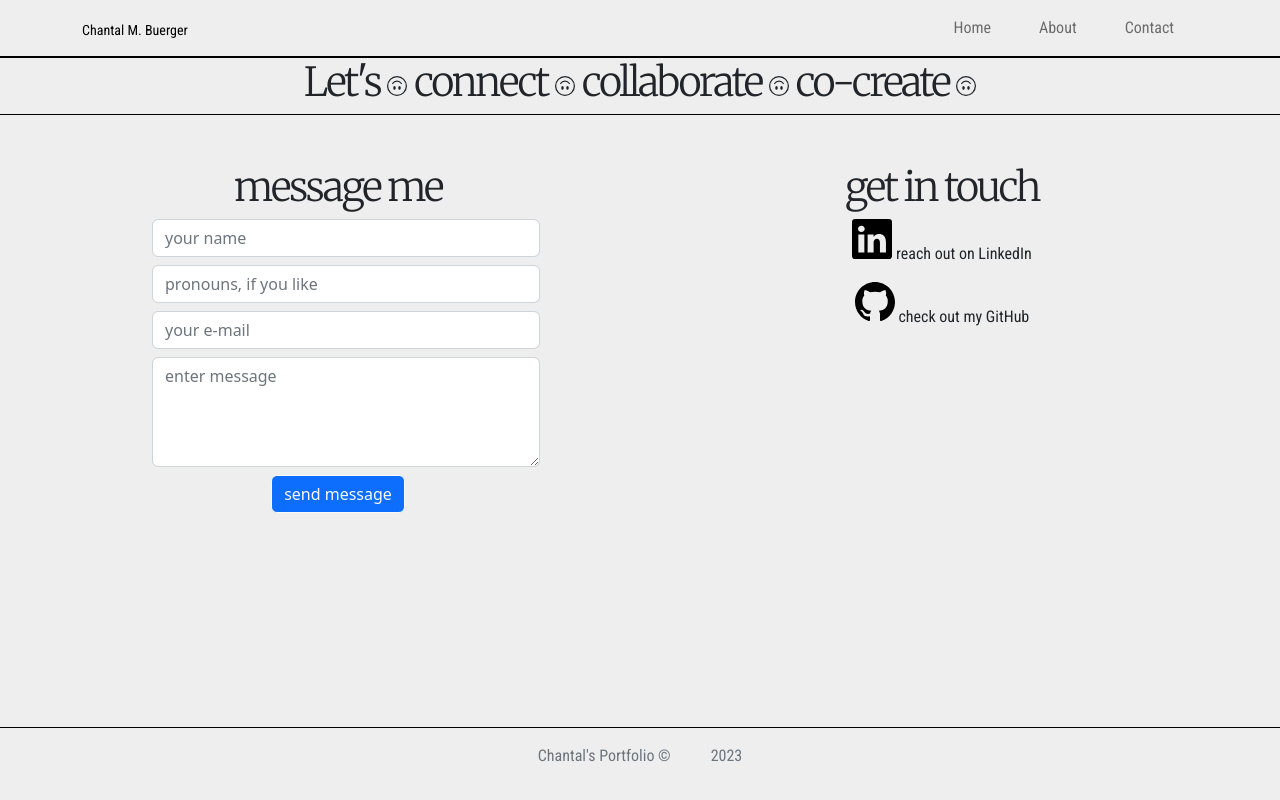
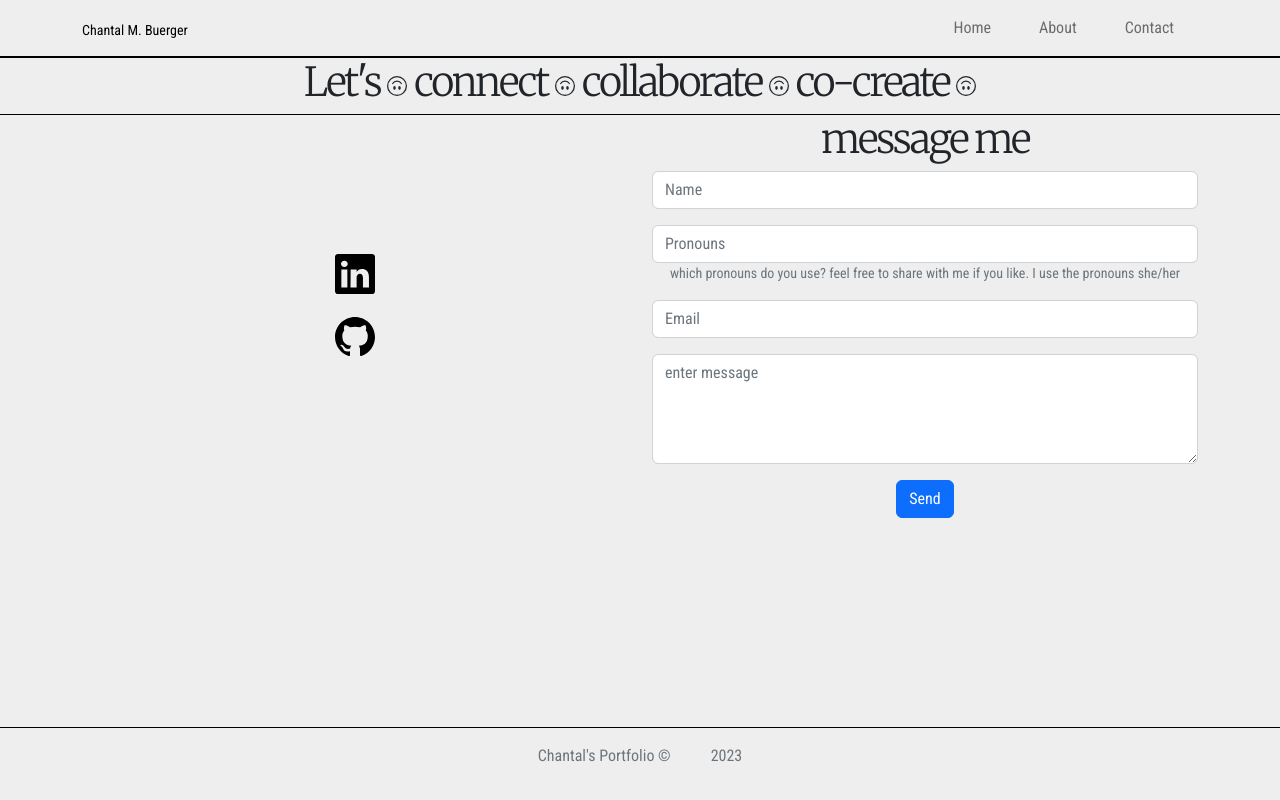
Before and after one commit to chantal0000/portfolio-bootstrap-react-js, a React (Create React App) app: page /contact in a window 1280 px wide. Built offline with nearby package versions, Linux system fonts and the light colour scheme; no server answers.

Commit message:
new contact form, styling of contact form

```diff
--- a/package.json
+++ b/package.json
@@ -3,6 +3,7 @@
   "version": "0.1.0",
   "private": true,
   "dependencies": {
+    "@emailjs/browser": "^3.10.0",
     "@testing-library/jest-dom": "^5.16.5",
     "@testing-library/react": "^13.4.0",
     "@testing-library/user-event": "^13.5.0",
--- a/src/App.js
+++ b/src/App.js
@@ -1,7 +1,7 @@
 import './App.css';
 import BtsNavbar from "./components/navbar";
 import MyPageFooter from "./components/footer";
-import Contact from "./pages/contact.js";
+import ContactMe from "./pages/contact2.js";
 import {Route, Routes} from 'react-router-dom';
 import HomePage from "./pages/homepage"
 import About from "./pages/about"
@@ -11,7 +11,7 @@ function App() {
                 <BtsNavbar></BtsNavbar>
                 <Routes>
                     <Route path="/" element={<HomePage/>}></Route>
-                    <Route path="/contact" element={<Contact/>}></Route>
+                    <Route path="/contact" element={<ContactMe/>}></Route>
                     <Route path="/about" element={<About/>}></Route>
                 </Routes>
                 <MyPageFooter></MyPageFooter>
--- a/src/pages/contact.js
+++ b/src/pages/contact.js
@@ -70,7 +70,7 @@ function Contact() {
         <div className="FormWrapper p-5">
             {/*noValidate disables the browsers default UI*/}
             <Row>
-                <Col>
+                <Col xs={10}>
                     <h1>message me</h1>
                     <Form className="col-auto px-5" noValidate validated={validated} onSubmit={handleSubmit}>
                         <Form.Group className="px-5" controlId="FormName"> {/*InputField: Name*/}
--- /dev/null
+++ b/src/pages/contact2.js
@@ -0,0 +1,93 @@
+import React, {useRef} from "react";
+import emailjs from "@emailjs/browser";
+import sw2 from 'sweetalert2';
+import {Button, Col, Container, Form, Row} from "react-bootstrap";
+import {EmojiSmileUpsideDown, Github, Linkedin} from "react-bootstrap-icons";
+import styles from "./styles/contact.css"
+
+// keys are needed to set up private API connection emailjs
+const SERVICE_ID = process.env.REACT_APP_SERVICE_ID;
+const TEMPLATE_ID = process.env.REACT_APP_TEMPLATE_ID;
+const USER_ID = process.env.REACT_APP_USER_ID;
+const ContactMe = () => {
+    const form = useRef();
+
+    const sendEmail = (e) => {
+        e.preventDefault();
+
+        emailjs.sendForm(SERVICE_ID, TEMPLATE_ID, form.current, USER_ID).then((result) => {
+            alert("send successfully")
+            console.log(result.text);
+        }, (error) => {
+            console.log(error.text)
+        });
+        e.target.reset();
+    };
+
+    return (<>
+            {/*header section*/}
+            <Container fluid className="BannerContainer">
+                <Row className="BannerRow">
+                    <Col>
+                        <Container>
+                            <Row className="Header-Contact">
+                                <Col><h1>Let's <EmojiSmileUpsideDown className="bi"
+                                                                     size={20}/> connect <EmojiSmileUpsideDown
+                                    className="bi"
+                                    size={20}/> collaborate <EmojiSmileUpsideDown className="bi"
+                                                                                  size={20}/> co-create <EmojiSmileUpsideDown
+                                    className="bi"
+                                    size={20}/></h1></Col>
+                            </Row>
+                        </Container>
+                    </Col>
+                </Row>
+            </Container>
+            {/*body section*/}
+            <Container>
+                <Row className="justify-content-center align-items-center">
+                    <Col>
+                        {/*    left section, linkedin and github connects*/}
+                        <p><a href="https://www.linkedin.com/in/chantal-m-buerger-722391130/"><Linkedin size={40}
+                                                                                                        color="black"></Linkedin></a>
+                        </p>
+                        <p><a
+                            href="https://github.com/chantal0000">
+                            <Github size={40} color="black"></Github></a></p>
+                    </Col>
+                    {/*// contact form | emailjs*/}
+                    <Col>
+                        <h1>message me</h1>
+                        <Form className="Contact-Form" ref={form} onSubmit={sendEmail}>
+                            <Form.Group className="mb-3" controlId="formBasicName">
+                                <Form.Control type="text" placeholder="Name" name="from_name" required></Form.Control>
+                            </Form.Group>
+                            <Form.Group className="mb-3" controlId="formBasicPronouns">
+                                <Form.Control type="text" placeholder="Pronouns" name="pronouns"></Form.Control>
+                                <Form.Text className="text-muted Form-Text"><p>which pronouns do you use? feel free to
+                                    share with me if you like. I use the
+                                    pronouns
+                                    she/her</p></Form.Text>
+                            </Form.Group>
+                            <Form.Group className="mb-3" controlId="formBasicEmail">
+                                <Form.Control type="email" placeholder="Email" name="reply_to" required></Form.Control>
+                            </Form.Group>
+                            <Form.Group className="mb-3" controlId="formBasicMessage">
+                                <Form.Control
+                                    placeholder="enter message"
+                                    name="message"
+                                    as="textarea"
+                                    rows={4}
+                                    required
+                                />
+                            </Form.Group>
+                            <Button type="submit">Send</Button>
+                        </Form>
+                    </Col>
+                </Row>
+            </Container>
+        </>
+    );
+};
+
+export default ContactMe;
--- a/src/pages/homepage.js
+++ b/src/pages/homepage.js
@@ -1,4 +1,5 @@
 import {Container, Row, Col} from "react-bootstrap"
+// eslint-disable-next-line no-unused-vars
 import style from "./styles/HomePageStyle.css"
 // import Blog from "../components/blog";
 import {ArrowDown, EmojiSmileUpsideDown, Github} from 'react-bootstrap-icons';
@@ -14,11 +15,11 @@ import MyTrivia from "./content/my-trivia";
 import * as PropTypes from "prop-types";
 import Skills from "./skills"
 
-function ColItem(props) {
-    return null;
-}
-
-ColItem.propTypes = {href: PropTypes.string};
+// function ColItem(props) {
+//     return null;
+// }
+//
+// ColItem.propTypes = {href: PropTypes.string};
 
 function Homepage() {
     return (<>
@@ -33,11 +34,11 @@ function Homepage() {
                                 to="/contact"><EmojiSmileUpsideDown
                                 className="bi"
                                 size={20} color="#ff5722"/></Link></OverlayTrigger></h1>
-                        {/*<div className="Pronouns col position-absolute"><img className="Img-Pronouns" src={pronouns} alt="pronouns she/her img"/></div>*/}
 
                         </div>
                         <div className="Intro-Text">
-                        <p>I'm a German Berlin-based Full Stack developer (she/her). I enjoy learning, and I'm eager to
+                            <p>I'm a German Berlin-based Full Stack developer (she/her). I enjoy learning, and I'm eager
+                                to
                                 advance
                                 through new, interesting challenges. I'm currently looking for the ideal position so I
                                 can grow as a developer. I'm delighted to showcase some of my work here. </p>
@@ -59,7 +60,8 @@ function Homepage() {
                             <Col className="Header-Item"><h1>project collection</h1></Col>
                             <Col className="Project-Text" xs={6}><p>Here is a sample of my most recent work. Some of
                                 them are personal projects, while others were created during my time attending the
-                            Spiced Academy Full Stack Web Dev Bootcamp. On my GitHub, you can find more projects.</p>
+                                Spiced Academy Full Stack Web Dev Bootcamp. On my GitHub, you can find more
+                                projects.</p>
                             </Col>
                             <Col className="page-hero d-flex align-items-center justify-content-center"><a
                                 href="https://github.com/chantal0000">
--- a/src/pages/styles/about.css
+++ b/src/pages/styles/about.css
@@ -1,6 +1,6 @@
-.About-Body{
-    height: 100vh
-}
+/*.About-Body{*/
+/*    height: 100vh*/
+/*}*/
 .About-Container {
     border-bottom: solid black 0.5px;
 }
@@ -9,19 +9,25 @@
 /*background: transparent;*/
 /*}*/
 .carousel-img {
-    /*max-height: 100rem;*/
-    /*max-width: 100rem;*/
-    object-fit: contain;
+    /*height: 100px;*/
+    /*max-width: 100px;*/
+    /*object-fit: contain;*/
 }
 .Header p {
-    margin: 0;
-    padding: 1rem;
+    /*margin: 0;*/
+    /*padding: 1rem;*/
 }
 /*center header "project collection" in row*/
 .Header {
     /*margin: 0;*/
     /*padding: 0;*/
-    display: flex;
-    align-items: center;
-    justify-content: center;
+    /*display: flex;*/
+    /*align-items: center;*/
+    /*justify-content: center;*/
 }
+
+.Carousel {
+    /*max-width:100vw;*/
+    /*max-height:50vh;*/
+    margin: auto;
+}
--- a/src/pages/styles/contact.css
+++ b/src/pages/styles/contact.css
@@ -2,8 +2,16 @@
     background: pink;
 }
 
-.Header-Contact {
-    display: flex;
-    align-items: center;
-    justify-content: center;
+/*.Header-Contact {*/
+/*    display: flex;*/
+/*    align-items: center;*/
+/*    justify-content: center;*/
+/*}*/
+
+.Contact-Form{
+    font-family: 'Roboto Condensed', sans-serif;
 }
+.Form-Text{
+    align-self: flex-start;
+    /*text-align: left !important;*/
+}
```
Also changed, not shown: src/pages/about.js (+104 -43 lines), 1 other file (tests, documents, lock files or other folders). Lines whose indentation alone changed are shown as unchanged.
